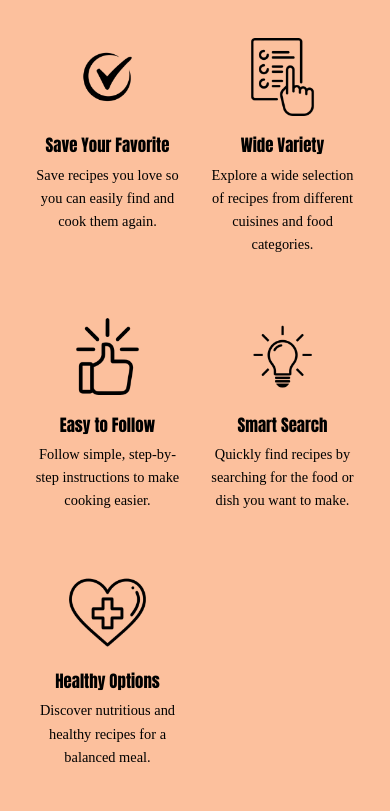
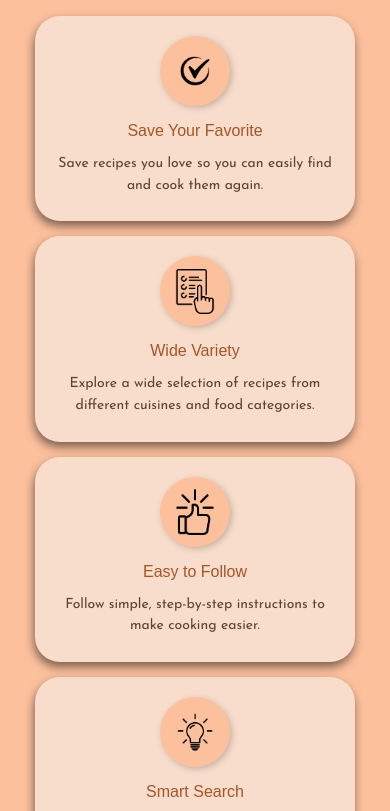
Before and after one commit to RJCed/Kaint-Decide, a plain HTML site: page about.html in a window 390 px wide. Shown: the part 495-1306 px from the top of the page. Drawn offline with nearby package versions, Linux system fonts and the light colour scheme; a web font is replaced by a local one.

Commit message:
improve about page

```diff
--- a/about.html
+++ b/about.html
@@ -20,7 +20,7 @@
             <li id="home"><a href="index.html">Home</a></li>
             <li id="categoryBtn"><a href="#">Categories</a></li>
             <li id="bookmark"><a href="bookmarks.html">Bookmarks</a></li>
-            <li id="about"><a href="#">About</a></li>
+            <li id="about"><a href="about.html">About</a></li>
             <li id="contacts"><a href="contact.html">Contact</a></li>
         </ul>
     </div>
--- a/styles/about.css
+++ b/styles/about.css
@@ -1,32 +1,24 @@
-/* ----- Variables ----- */
-:root {
-  --ink: #000;
-  --placeholder: #8a8a8a;
-  --circle: #d9d9d9;
-  --page: #fff;
-
-  --font-display: "Rubik Dirt", "Impact", sans-serif;
-  --font-script: "Kaushan Script", cursive;
-  --font-body: "Handlee", "Comic Sans MS", cursive;
-}
-/* ----- WHY CHOOSE ----- */
+/* ------------------ WHY CHOOSE ------------------ */
 .why {
-  padding: 3rem 2rem 4rem;
+    padding: 60px 100px 80px;
     text-align: center;
 }
 
 .why__title {
-  margin: 0 0 2.5rem;
-  font-family: var(--font-script);
+    margin: 0 0 50px;
+    font-family: "Hanalei Fill", cursive;
     font-weight: 400;
-  font-size: clamp(1.8rem, 4vw, 2.6rem);
+    font-size: clamp(40px, 6vw, 72px);
+    color: #A94F24;
+    -webkit-text-stroke: 1.5px #FFE5D5;
+    text-shadow: 0 4px 5px rgba(169, 79, 36, 0.75);
 }
 
 .why__grid {
     display: grid;
     grid-template-columns: repeat(5, 1fr);
-  gap: 1.5rem;
-  max-width: 1100px;
+    gap: 2vw;
+    max-width: 1400px;
     margin: 0 auto;
 }
 
@@ -34,58 +26,104 @@
     display: flex;
     flex-direction: column;
     align-items: center;
+
+    background-color: #F8DDCC;
+    border-radius: 25px;
+    filter: drop-shadow(-1px 5px 5px rgba(0, 0, 0, 0.5));
+
+    padding: 30px 20px 35px;
 }
 
 .feature__icon {
     display: flex;
     align-items: center;
     justify-content: center;
+
+    width: 90px;
+    height: 90px;
+    margin-bottom: 20px;
+
+    background-color: #FCC09D;
+    border-radius: 50%;
+    filter: drop-shadow(2px 2px 3px rgba(0, 0, 0, 0.2));
 }
 
 .feature__icon img {
-  width: 80%;
-  height: 80%;
+    width: 65%;
+    height: 65%;
     object-fit: contain;
 }
 
 .feature__title {
-  margin: 0 0 0.6rem;
-  font-family: var(--font-display);
+    margin: 0 0 12px;
+    font-family: "Rammetto One", sans-serif;
     font-weight: 400;
-  font-size: 1.05rem;
+    font-size: 19px;
+    line-height: 1.25;
+    color: #A45627;
 }
 
 .feature__text {
     margin: 0;
-  max-width: 180px;
-  font-size: 0.9rem;
-  line-height: 1.6;
+    font-family: "Josefin Sans", sans-serif;
+    font-size: 16px;
+    line-height: 1.55;
+    color: #60412F;
 }
 
-/* ----- Responsive ----- */
-@media (max-width: 900px) {
+/* ------------------ RESPONSIVE ------------------ */
+
+/* Laptops / tablets */
+@media (max-width: 1200px) {
+    .why {
+        padding: 40px 40px 60px;
+    }
+
     .why__grid {
         grid-template-columns: repeat(3, 1fr);
-    row-gap: 2.5rem;
+        gap: 20px;
+        max-width: 800px;
     }
 }
 
-@media (max-width: 700px) {
-  .hero {
-    flex-direction: column;
-    padding: 2rem 1.5rem;
-    text-align: center;
+/* Phones */
+@media (max-width: 850px) {
+    .why {
+        padding: 30px 20px 50px;
     }
 
-  .hero__image {
-    width: 100%;
-    max-width: 320px;
-    flex-basis: auto;
+    .why__title {
+        margin-bottom: 35px;
+    }
+
+    .why__grid {
+        grid-template-columns: repeat(2, 1fr);
+        gap: 15px;
+    }
+
+    .feature {
+        padding: 20px 15px 25px;
+    }
+
+    .feature__icon {
+        width: 70px;
+        height: 70px;
+        margin-bottom: 15px;
+    }
+
+    .feature__title {
+        font-size: 16px;
+    }
+
+    .feature__text {
+        font-size: 14px;
     }
 }
 
+/* Small phones */
 @media (max-width: 520px) {
     .why__grid {
-    grid-template-columns: repeat(2, 1fr);
+        grid-template-columns: 1fr;
+        max-width: 320px;
     }
 }
```
Lines whose indentation alone changed are shown as unchanged.
